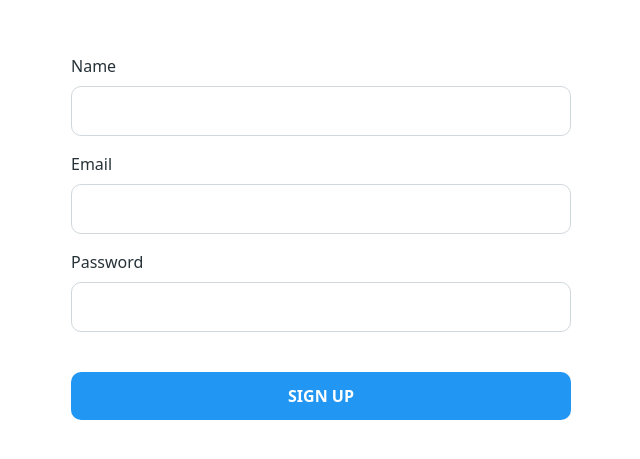
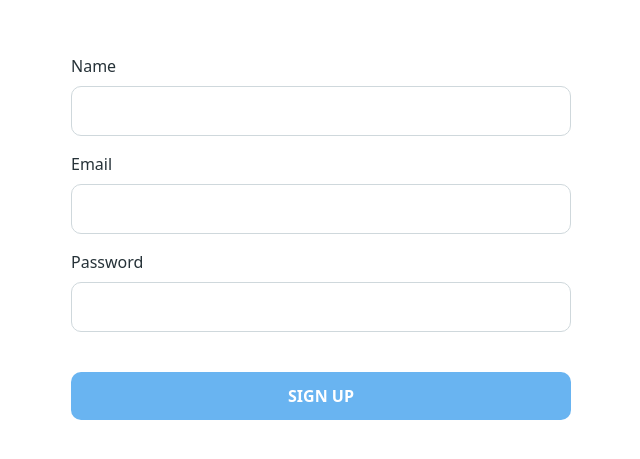
Before and after one commit to simoneschiavo/form-validation, a website built with webpack: page src/template.html in a window 1280 px wide. Shown: the part 163-622 px from the top of the page, without its empty margins (319-959 px from the left). Built offline with nearby package versions, Linux system fonts and the light colour scheme.

Commit message:
Set form button to disabled and add styles

```diff
--- a/src/styles.css
+++ b/src/styles.css
@@ -100,6 +100,15 @@ form > button:hover {
     transition-duration: 250ms;
 }
 
+form > button:disabled {
+    background-color: #69b4f1;
+}
+
+form > button:disabled:hover {
+    cursor: not-allowed;
+    box-shadow: none;
+}
+
 .checks-container {
     display: none;
 }
--- a/src/template.html
+++ b/src/template.html
@@ -20,7 +20,7 @@
                 </div>
             </div>
         </label>
-        <button type="submit">Sign Up</button>
+        <button type="submit" disabled>Sign Up</button>
     </form>
   </body>
 </html>
```
